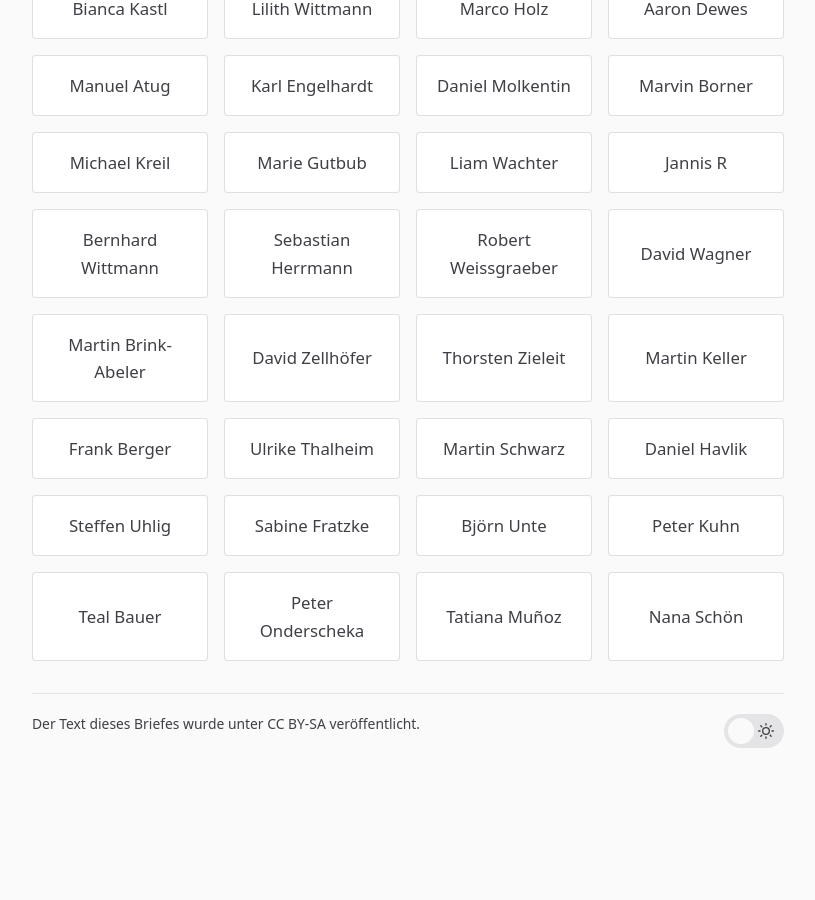
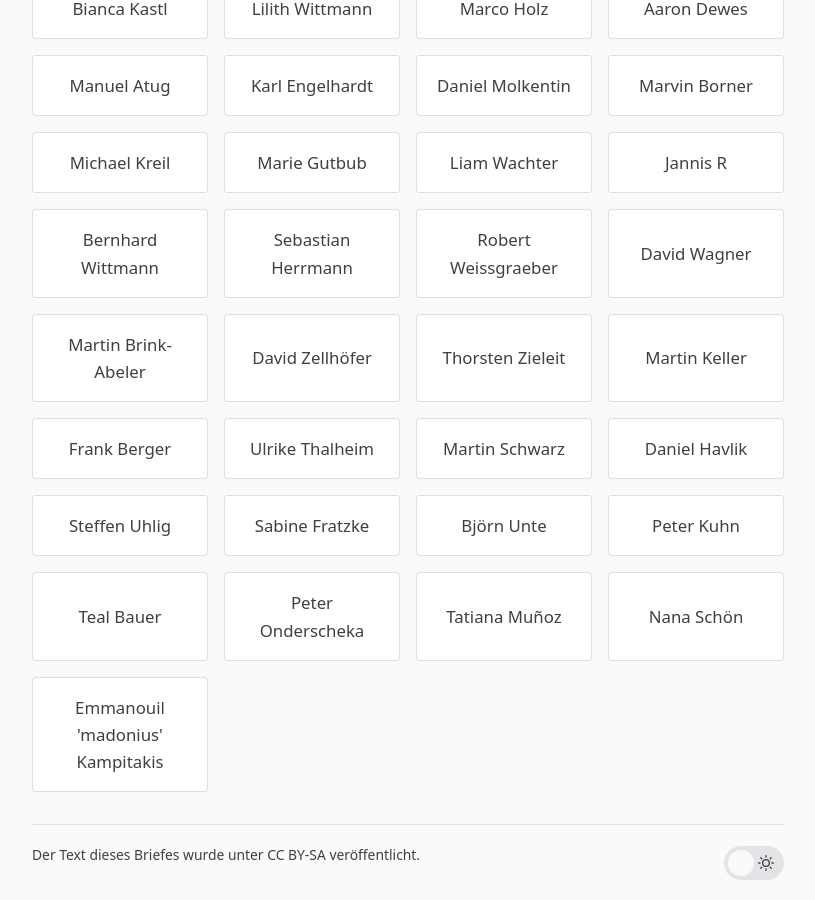
Before and after one commit to itrich/vsh-bleibt, a Jekyll site: the page built from OFFENERBRIEF.md, in a window 1280 px wide and 900 px high, scrolled down 4560 px. Shown: the whole window, without its empty margins (232-1047 px from the left). Built offline with Jekyll 4.4.1, drawn with Linux system fonts in a browser that asks for light colours; before the commit the page ends 5328 px from its top, so only the background shows below that.

Commit message:
Add myself as a signee

```diff
--- a/_data/signees.yml
+++ b/_data/signees.yml
@@ -30,3 +30,4 @@
 - name: Peter Onderscheka
 - name: Tatiana Muñoz
 - name: Nana Schön
+- name: Emmanouil 'madonius' Kampitakis
```
